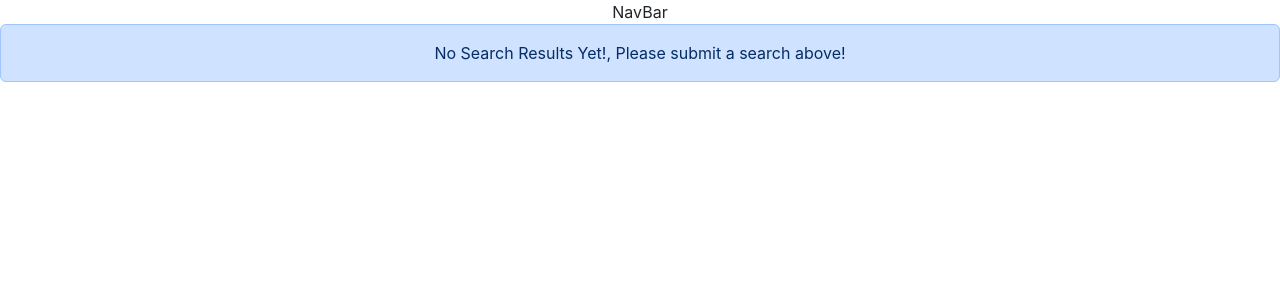
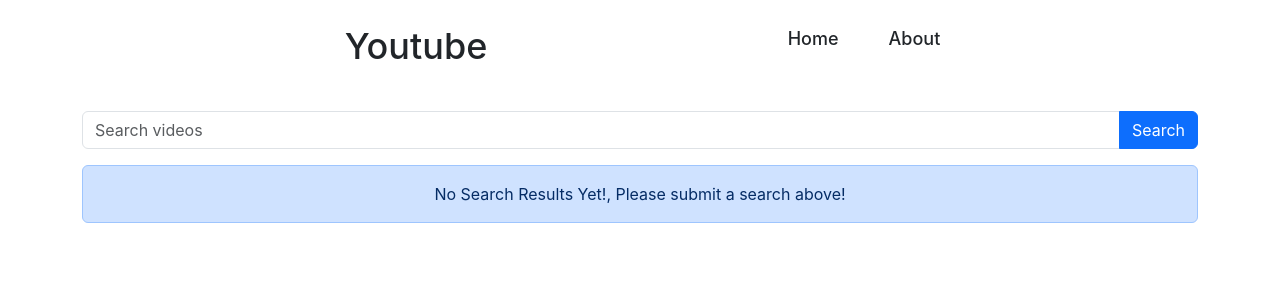
Before and after one commit to DaveP80/youtubeclone, a React (Create React App) app: page /videos in a window 1280 px wide. Shown: the top 300 px of the page. Built offline with nearby package versions, Linux system fonts and the light colour scheme.

Commit message:
modal and rendering results, routing

```diff
--- a/src/App.js
+++ b/src/App.js
@@ -1,10 +1,9 @@
 import './App.css';
-import { BrowserRouter as Router, Routes, Route } from "react-router-dom";
+import { BrowserRouter as Router, Routes, Route} from "react-router-dom";
 import About from './components/About/About';
 import Home from './components/Home/Home';
 import NavBar from './components/NavBar/NavBar';
 import WatchVideo from './components/Videos/WatchVideo';
-import Videos from './components/Videos/Videos';
 
 function App() {
   return (
@@ -12,9 +11,9 @@
       <Router>
         <NavBar />
         <Routes>
-          <Route path="/" element={<Home />} />
+          <Route path='/' element={<Home />} />
+          <Route path='/:home' element={<Home />} />
           <Route path="/About" element={<About />} />
-          <Route path="/videos/" element={<Videos />} />
           <Route path="/videos/:id" element={<WatchVideo />} />
         </Routes>
       </Router>
--- a/src/components/Home/Home.js
+++ b/src/components/Home/Home.js
@@ -1,11 +1,25 @@
-import React from 'react'
+import React, { useEffect } from 'react'
 import { useState } from 'react'
 import Videos from '../Videos/Videos'
+import { useParams } from 'react-router-dom'
 
 function Home() {
 
+    const { home } = useParams()
+
     const [search, setSearch] = useState('')
     const [videos, setVideos] = useState({})
+    const [newS, setNewS] = useState(home)
+    const [modal, setModal] = useState(true)
+    const [error, setError] = useState(false)
+
+    useEffect(() => {
+        if (newS === 'home') {
+            if (localStorage.getItem('response') !== null) {
+                setVideos({ response: JSON.parse(localStorage.getItem('response')) })
+            }
+        };
+    }, [newS])
 
     async function handleSubmit(e) {
         e.preventDefault()
@@ -13,24 +27,34 @@
         try {
             const response = await fetch(
                 `https://www.googleapis.com/youtube/v3/search?part=snippet&q=${search.trim()}&key=${process.env.REACT_APP_API_KEY}`
+                // `https://www.googleapis.com/youtube/v3/search?part=snpet&q=${search.trim()}&key=${process.env.REACT_APP_API_KEY}`
             );
 
             if (!response.ok) {
-                throw new Error('Failed to fetch videos');
+                setModal(false);
+                setError(true)
+                setSearch('')
+                return
             }
 
             const data = await response.json();
             if (data.items.length === 0) setVideos({})
-            else setVideos({ response: data.items });
+            else setVideos({ response: data.items }); localStorage.setItem('response', JSON.stringify(data.items)); setModal(true);
         } catch (error) {
             console.error('Error searching videos:', error);
             setVideos({})
         }
         setSearch('')
     }
+
+    const closeModal = () => {
+        setError(false);
+        setModal(true)
+    };
+
     return (
         <>
-            <div className="container mt-4">
+            <div className="container mt-2">
                 <form onSubmit={handleSubmit}>
                     <div className="input-group mb-3">
                         <input type="text" className="form-control" id='searchbar' value={search} onChange={(e) => setSearch(e.target.value)} placeholder="Search videos" />
@@ -38,7 +62,31 @@
                     </div>
                 </form>
             </div>
-            <Videos videos={videos} />
+            {
+                modal && <Videos videos={videos} />
+            }
+            {
+                error && (
+                    <div className="modal" tabIndex="-1" role="dialog" style={{ display: 'block' }}>
+                        <div className="modal-dialog" role="document">
+                            <div className="modal-content">
+                                <div className="modal-header">
+                                    <h5 className="modal-title">Error</h5>
+                                </div>
+                                <div className="modal-body">
+                                    <p>Search Api is Down</p>
+                                </div>
+                                <div className="modal-footer">
+                                    <button type="button" className="btn btn-primary" onClick={closeModal}>
+                                        Close
+                                    </button>
+                                </div>
+                            </div>
+                        </div>
+                    </div>
+                )
+            }
+
         </>
     )
 }
--- /dev/null
+++ b/src/components/NavBar/Nav.css
@@ -0,0 +1,58 @@
+header {
+    align-items: center;
+    background: var(--primary);
+    border-bottom: 3px solid var(--white);
+    display: flex;
+    padding: 25px 15% 35px;
+  }
+
+  header article,
+  header aside {
+    width: 50%;
+  }
+
+  header h1 {
+    height: auto;
+    margin: 0;
+    font-size: 36px;
+  }
+
+  header h1 span {
+    font-size: 24px;
+    font-weight: 300;
+  }
+
+  header h1 a {
+    color: var(--white);
+    text-decoration: none;
+  }
+
+  header ul {
+    list-style: none;
+    padding: 0;
+  }
+
+  header ul li {
+    display: inline-block;
+    font-family: var(--font-zen);
+    font-size: 18px;
+    padding: 0 25px;
+  }
+
+  header ul li a {
+    color: var(--white);
+    border-bottom: 2px solid var(--white);
+    font-weight: 500;
+    padding-bottom: 5px;
+    text-decoration: none;
+  }
+
+  header ul li a:hover {
+    color: var(--black);
+    border-bottom: 2px solid var(--black);
+  }
+
+  .active-link {
+    color: var(--black);
+    border-bottom: 2px solid var(--black);
+  }
--- a/src/components/NavBar/NavBar.js
+++ b/src/components/NavBar/NavBar.js
@@ -1,8 +1,38 @@
 import React from 'react'
+import { NavLink, Link } from "react-router-dom";
+import './Nav.css'
 
 function NavBar() {
   return (
-    <div>NavBar</div>
+    <header>
+      <article>
+        <h1>
+          <Link to="/">
+            Youtube
+          </Link>
+        </h1>
+      </article>
+      <aside>
+        <ul>
+          <li>
+            <NavLink
+              to="/home"
+              className={({ isActive }) => (isActive ? "active-link" : "")}
+            >
+              Home
+            </NavLink>
+          </li>
+          <li>
+            <NavLink
+              to="/About"
+              className={({ isActive }) => (isActive ? "active-link" : "")}
+            >
+              About
+            </NavLink>
+          </li>
+        </ul>
+      </aside>
+    </header>
   )
 }
 
--- a/src/components/Videos/Videos.js
+++ b/src/components/Videos/Videos.js
@@ -2,6 +2,7 @@
 import { useState, useEffect } from 'react'
 import YouTube from 'react-youtube';
 import {v1 as generateId} from 'uuid'
+import './videos.css'
 
 function Videos({ videos }) {
 
@@ -9,8 +10,16 @@
     useEffect(() => {
         setResults({ ...videos })
     }, [videos])
+    const opts = {
+        height: '390',
+        width: '640',
+        playerVars: {
+          // https://developers.google.com/youtube/player_parameters
+          autoplay: 0,
+        },
+      };
     return (
-        <>
+        <div className='container'>
             {
                 Object.keys(results).length === 0 && (
                     <div className="alert alert-primary" role="alert">
@@ -21,16 +30,19 @@
             }
             {
                 results.hasOwnProperty('response') && (
-                    <div>
+                    <div className='row'>
                         {results['response'].map((item, i) => {
-                            return <div key={i}>
-                                <YouTube id={generateId()} videoId={item['id']['videoId']} /></div>
+                            return <div key={i} className="col-lg-6 col-md-12">
+                                <div className='grid-element'>
+                                <YouTube id={generateId()} opts={opts} onReady={YouTube.onReady} videoId={item['id']['videoId']} />
+                                </div>
+                                </div>
                         })}
                     </div>
                 )
             }
 
-        </>
+        </div>
     )
 }
 
--- /dev/null
+++ b/src/components/Videos/videos.css
@@ -0,0 +1,6 @@
+.grid-element {
+    padding: 0.5em;
+    border: 1px solid #ccc;
+    margin-bottom: 1em;
+    overflow: scroll;
+}
```
